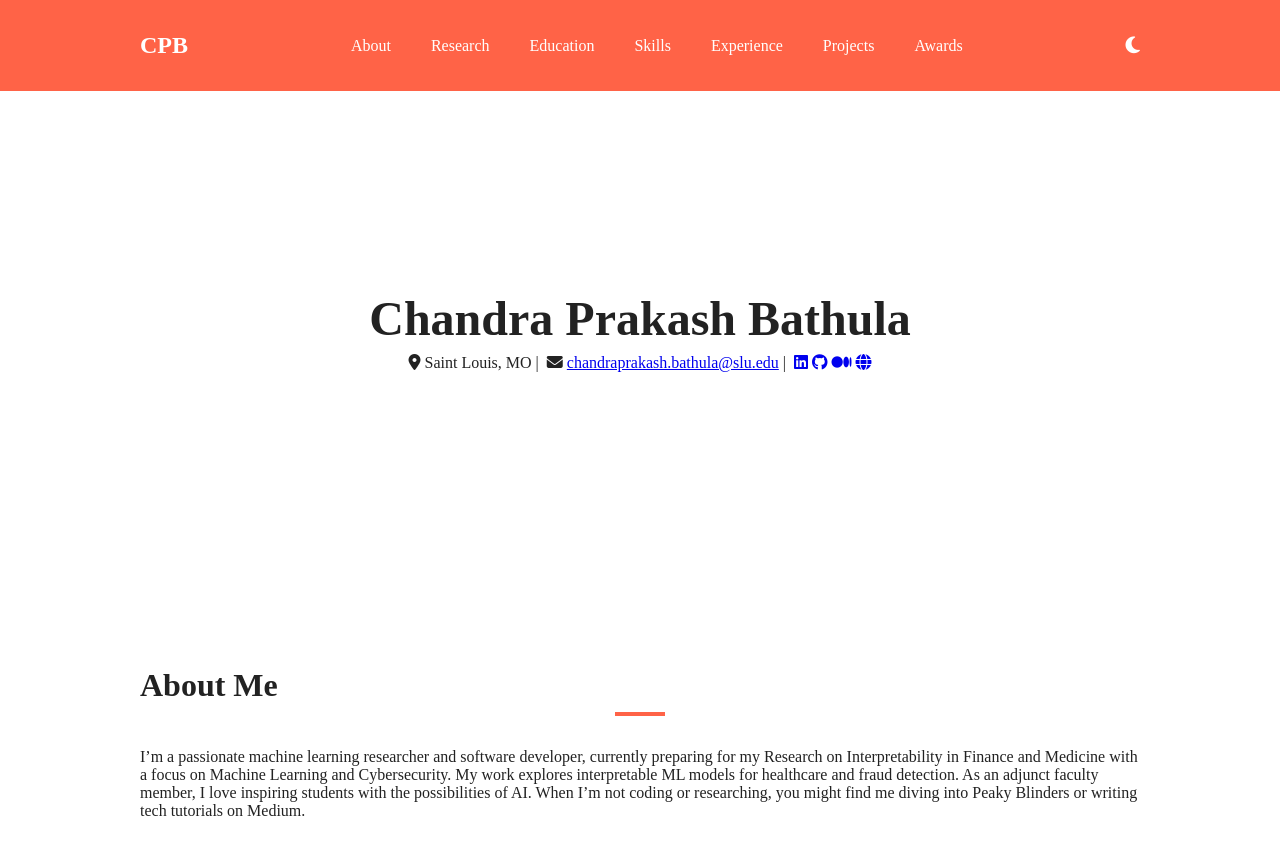
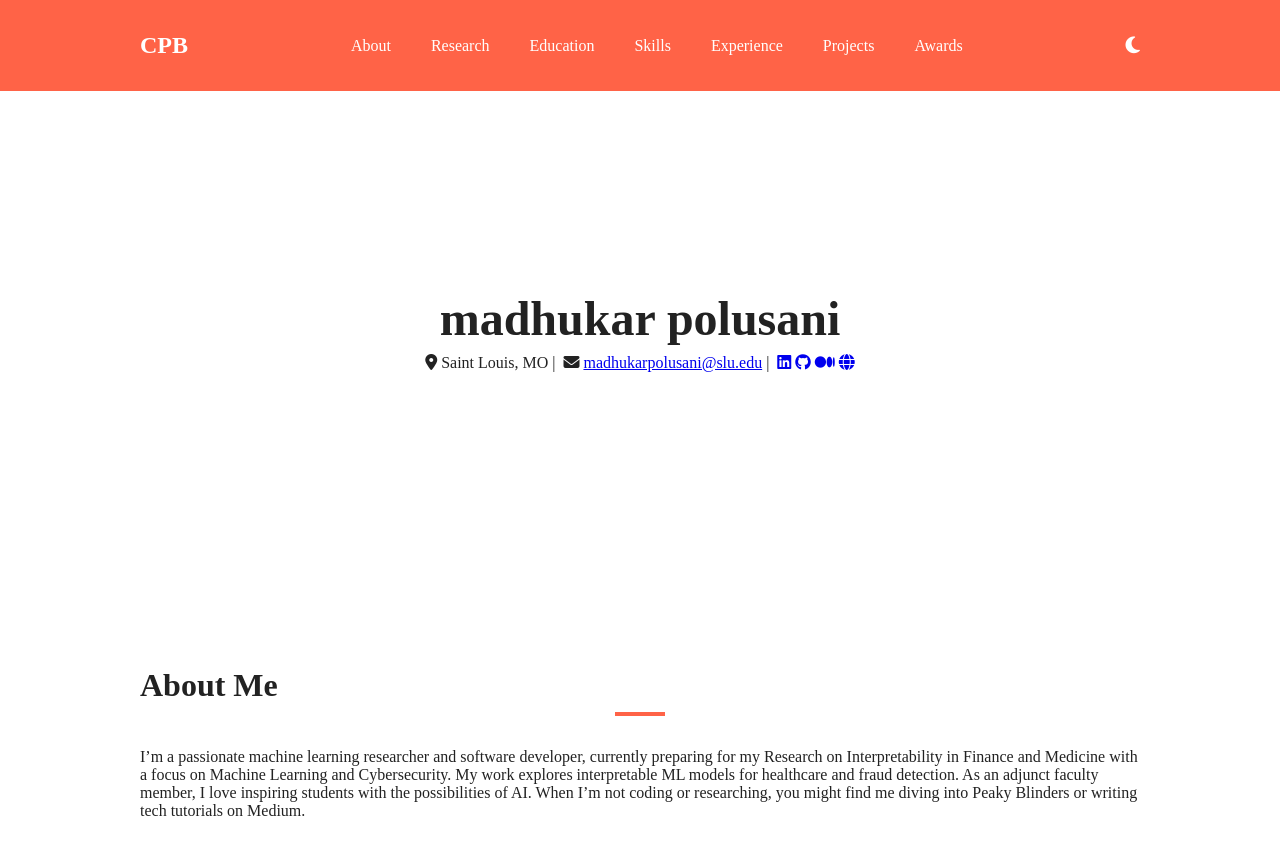
Before and after one commit to polusanimadhukar/Madhukar, a plain HTML site: page index.html in a window 1280 px wide. Shown: the top 855 px of the page. Drawn offline with nearby package versions, Linux system fonts and the light colour scheme; a small style sheet from the web is missing.

Commit message:
Update index.html

```diff
--- a/index.html
+++ b/index.html
@@ -47,12 +47,12 @@
   <!-- HERO -->
   <header id="hero">
     <div class="container hero-content" data-aos="fade-down">
-      <h1>Chandra Prakash Bathula</h1>
+      <h1>madhukar polusani</h1>
       <p class="contact-line">
         <i class="fas fa-map-marker-alt"></i> Saint Louis, MO |
         <i class="fas fa-envelope"></i>
         <a href="mailto:chandraprakash.bathula@slu.edu"
-          >chandraprakash.bathula@slu.edu</a
+          >madhukarpolusani@slu.edu</a
         > |
         <a href="#" target="_blank"><i class="fab fa-linkedin"></i></a>
         <a href="#" target="_blank"><i class="fab fa-github"></i></a>
```
